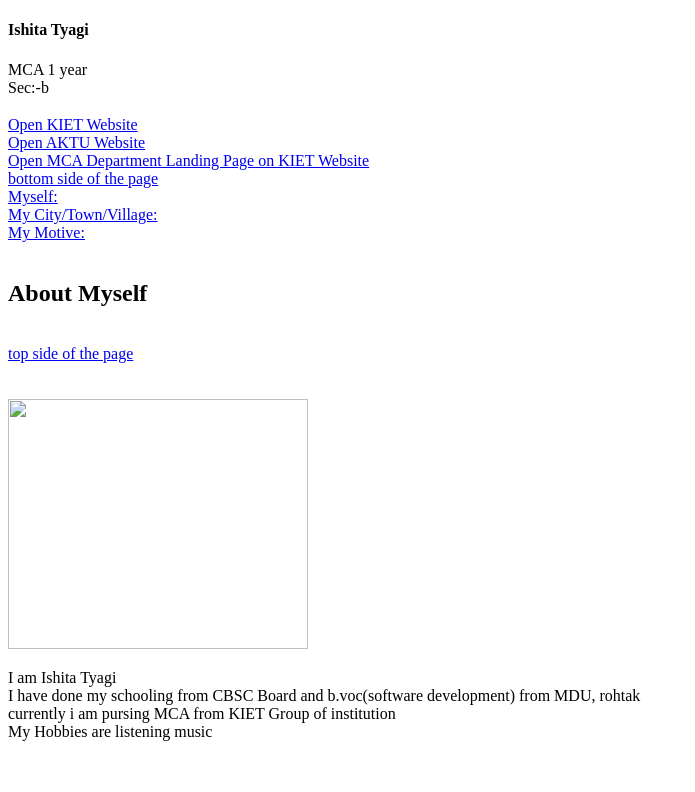
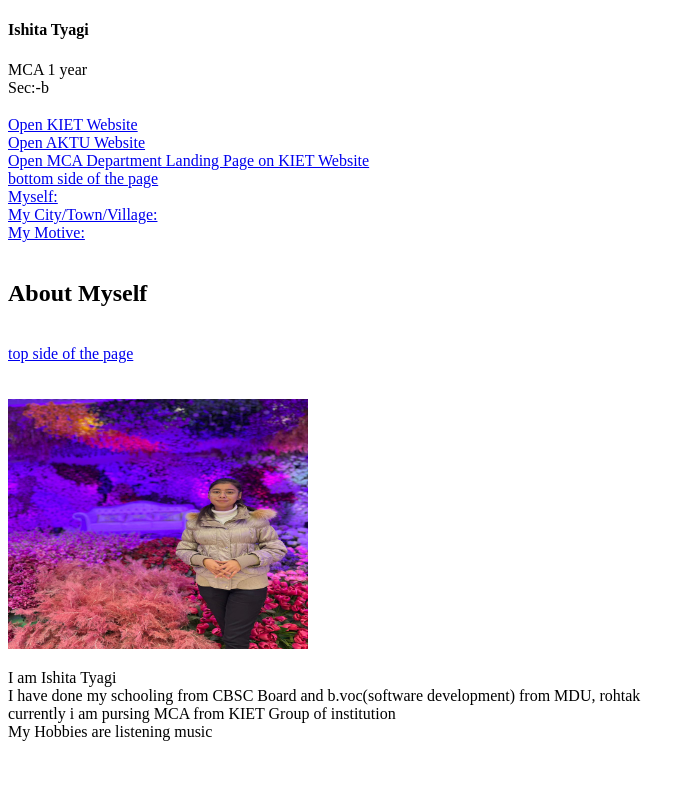
Before and after one commit to tyagiishita/vad-assignment-2, a plain HTML site: page index.html in a window 1280 px wide. Shown: the top 792 px of the page, without its empty margins (0-695 px from the left). Drawn offline with Linux system fonts and the light colour scheme.

Commit message:
Update index.html

```diff
--- a/index.html
+++ b/index.html
@@ -18,7 +18,7 @@ Sec:-b<br>
 <br><br>
 <h2 id="Myself"> About Myself</h2><br>
 <a href="#top">top side of the page</a><br><br><br>
-<img src ="ishu.jpg" width="300px" height= "250px">
+<img src ="isha.jpg" width="300px" height= "250px">
 <p> I am Ishita Tyagi<br>
 I have done my schooling from CBSC Board and  b.voc(software development) from MDU, rohtak  <br>
 currently i am pursing MCA from KIET Group of institution<br>
```
